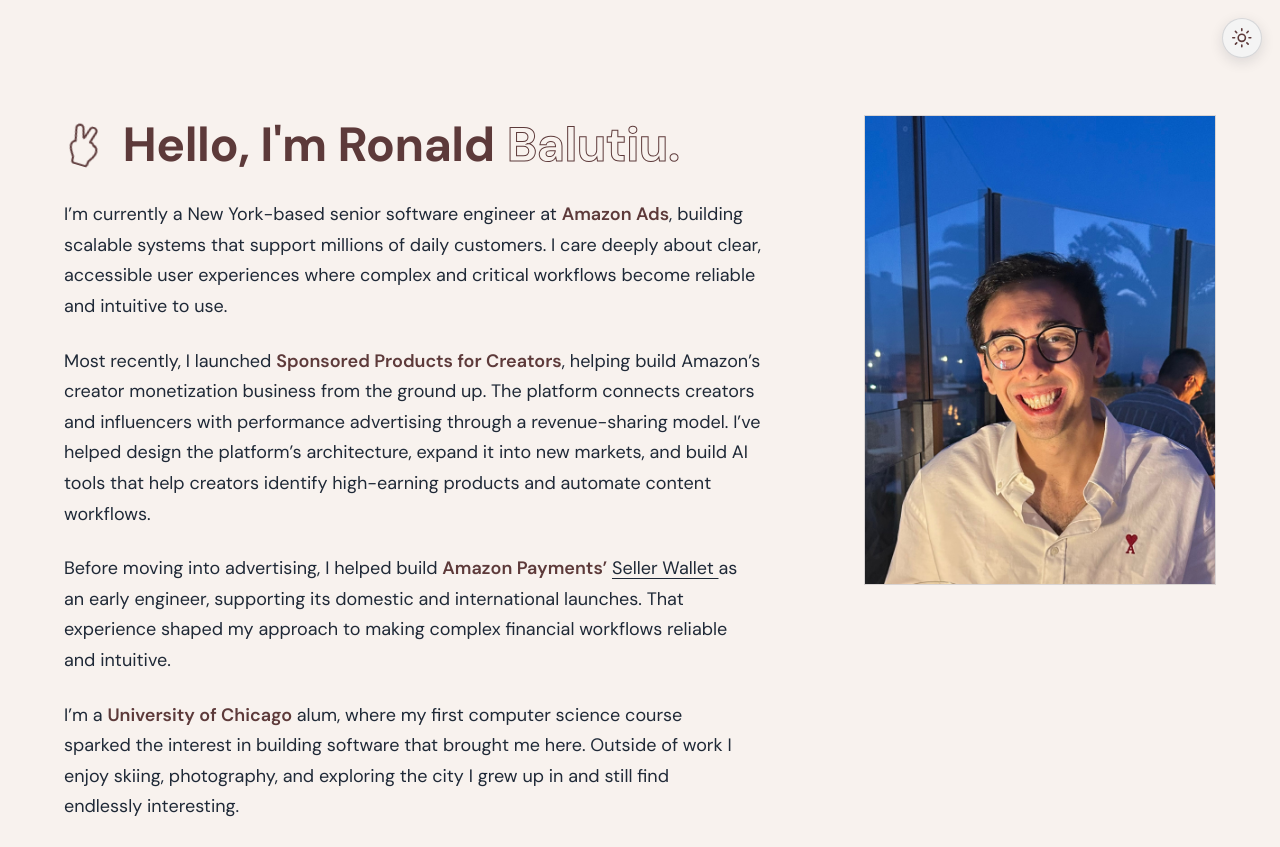
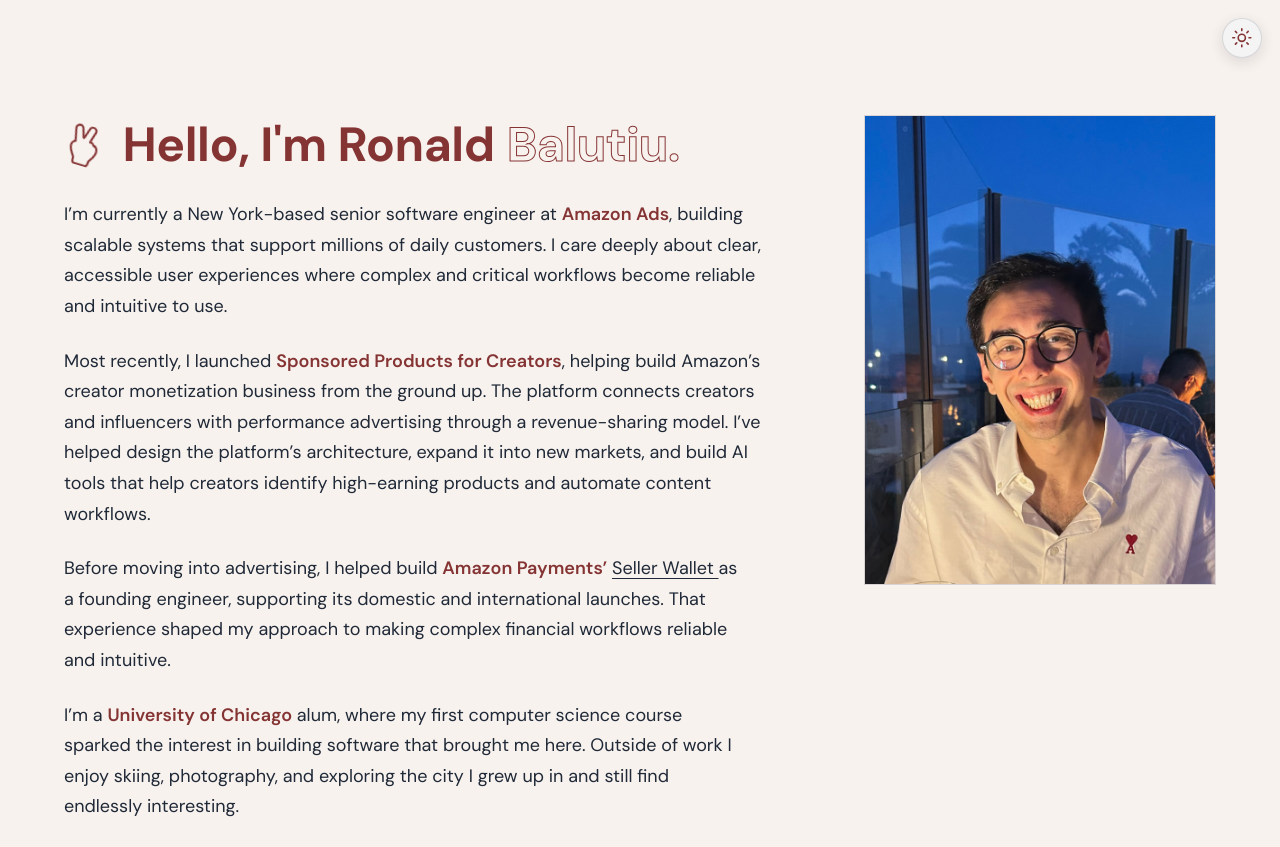
Before and after one commit to ronald-balutiu/personal-website, an Astro site: page / in a window 1280 px wide. Shown: the top 847 px of the page. Built offline with nearby package versions, Linux system fonts and the light colour scheme; Astro itself is replaced by a stand-in of ours.

Commit message:
fix: refine intro wording and light theme accent (#111)

```diff
--- a/src/components/intro/Intro.astro
+++ b/src/components/intro/Intro.astro
@@ -69,7 +69,7 @@ const socialLinks = [
       >
         Seller Wallet
       </a>{' '}
-      as an early engineer, supporting its domestic and international launches. That experience
+      as a founding engineer, supporting its domestic and international launches. That experience
       shaped my approach to making complex financial workflows reliable and intuitive.
     </p>
     <p>
--- a/src/config/theme.ts
+++ b/src/config/theme.ts
@@ -3,12 +3,12 @@ const lightPalette = {
   surface: '#f4f4f4',
   text: '#1f2937',
   'text-muted': '#4b5563',
-  accent: '#5d3a3a',
-  'accent-strong': '#432929',
+  accent: '#853434',
+  'accent-strong': '#642727',
   'accent-soft': '#f2e5dc',
-  'accent-line': 'rgba(93, 58, 58, 0.25)',
+  'accent-line': 'rgba(133, 52, 52, 0.25)',
   border: 'rgba(31, 41, 55, 0.14)',
-  focus: '#5d3a3a',
+  focus: '#853434',
   'shadow-soft': 'rgba(17, 24, 39, 0.12)',
   'icon-filter': 'none',
   'icon-opacity': '1',
```
Also changed, not shown: tests/e2e/routes-smoke.spec.ts (+1 -1 lines).
